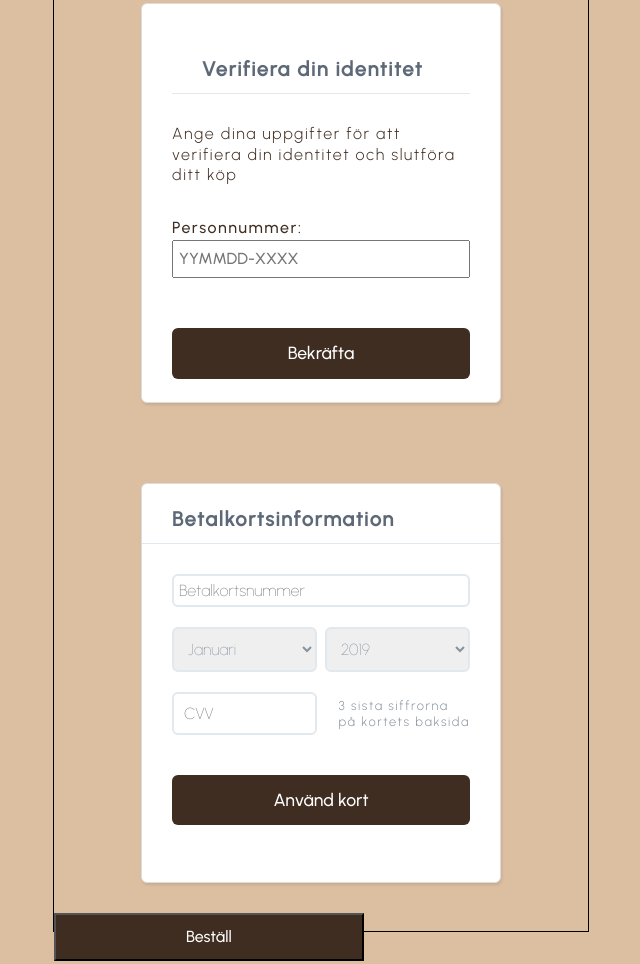
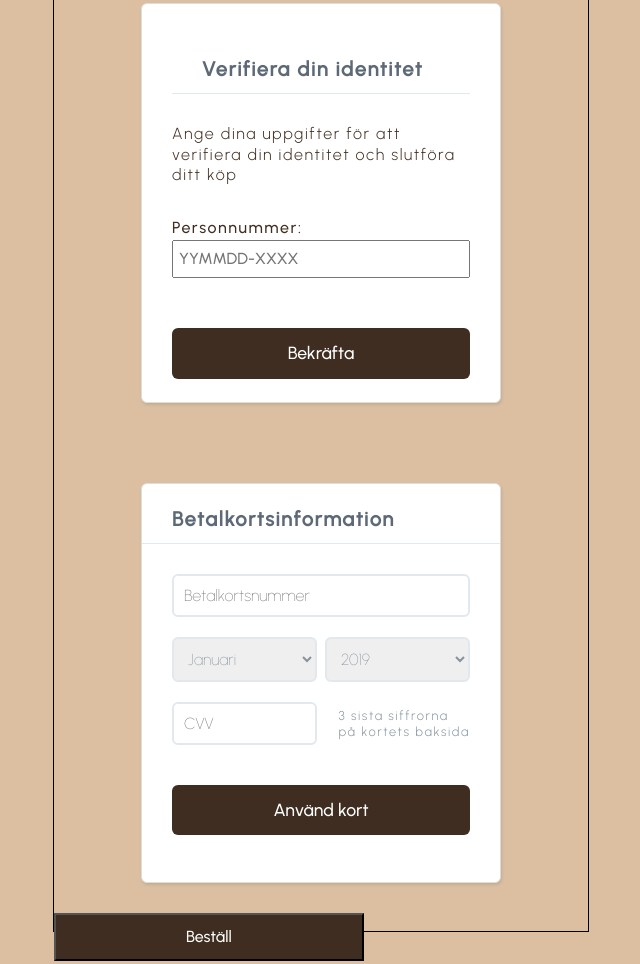
Before and after one commit to Redicholas/KaffeHornet, a plain HTML site: page index.html in a window 1280 px wide. Shown: the part 3778-4742 px from the top of the page, without its empty margins (319-959 px from the left). Drawn offline with Linux system fonts and the light colour scheme.

Commit message:
:lipstick:

```diff
--- a/index.html
+++ b/index.html
@@ -412,8 +412,9 @@
 
                     <div class="form-body">
                         <!-- Betalkortsnummer -->
-                        <input type="number" class="card-number" placeholder="Betalkortsnummer" required>
-
+                        <div class="card-number">
+                            <input type="number" placeholder="Betalkortsnummer" required>
+                        </div>
                         <!-- Utgångsdatum för kortet -->
                         <div class="date-field">
                             <div class="month">
--- a/style/layout/_base.scss
+++ b/style/layout/_base.scss
@@ -306,7 +306,7 @@ section {
 }
 
 /* Common */
-.card-number,
+.card-number input,
 .cvv-input input,
 .month select,
 .year select {
@@ -318,17 +318,17 @@ section {
 
 .card-number,
 .cvv-details,
-.cvv-input input,
+.cvv-input,
 .month select,
 .year select {
     color: #86939e;
 }
 
 /* Card Number */
-.card-number {
+.card-number input {
     width: 100%;
     margin-bottom: 20px;
-    padding: 45px;
+    padding: 10px;
     border: 2px solid #e1e8ee;
     border-radius: 6px;
 }
```
Also changed, not shown: style/style.css, 1 other file.
